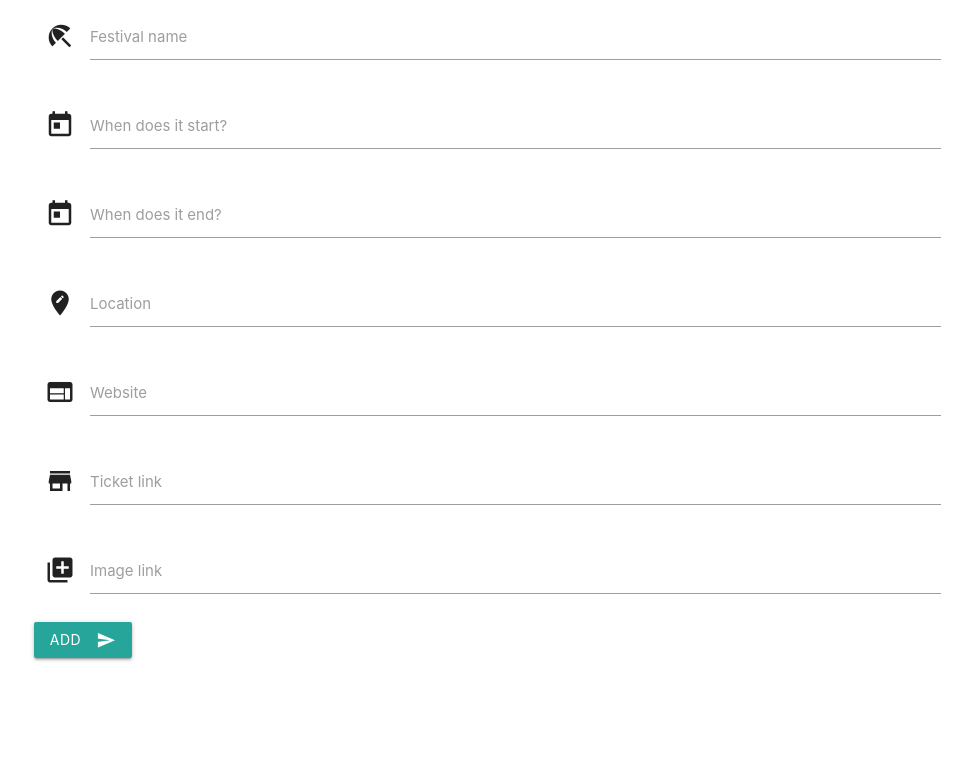
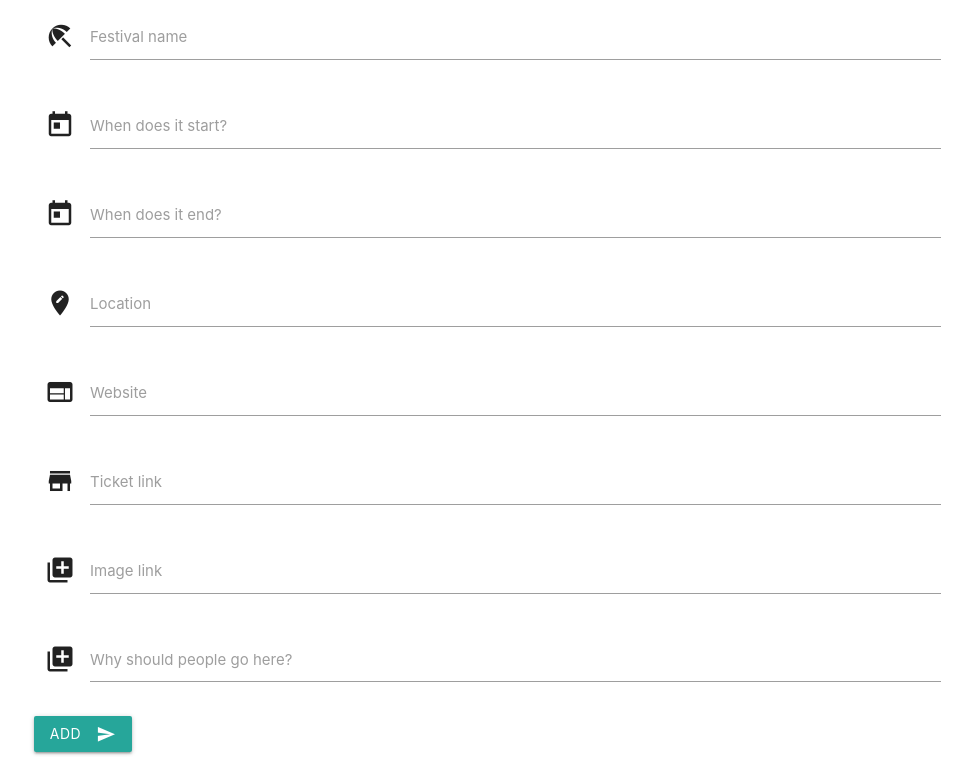
Before and after one commit to jvegter77/milestone-3-edm, a Flask app: page /add_festival in a window 1280 px wide. Shown: the part 705-1462 px from the top of the page, without its empty margins (147-1119 px from the left). Before the commit the page ends 1366 px from the top, so only its background shows below. Run offline with Flask 2, Linux system fonts and the light colour scheme; some libraries are stand-ins or nearby versions.

Commit message:
added comments form the database allowing a user to input a reason for going

```diff
--- a/app.py
+++ b/app.py
@@ -44,7 +44,8 @@ def update_festival(festival_id):
         'location': request.form.get('location'),
         'website': request.form.get('website'),
         'tickets': request.form.get('tickets'),
-        'image': request.form.get('image')
+        'image': request.form.get('image'),
+        'comment': request.form.get('comment')
     })
     return redirect(url_for('get_festivals'))
 
--- a/templates/addfestival.html
+++ b/templates/addfestival.html
@@ -60,6 +60,13 @@
             </div>
         </div>
         <div class="row">
+            <div class="input-field col s12">
+                <i class="material-icons prefix">add_to_photos</i>
+                <textarea id="comment" class="materialize-textarea" data-length="200" name="comment" type="text" class="validate"></textarea>
+                <label for="comment">Why should people go here?</label>
+            </div>
+        </div>
+        <div class="row">
          <button class="btn waves-effect waves-light" type="submit" name="action">Add
             <i class="material-icons right">send</i>
             </button>
--- a/templates/festivals.html
+++ b/templates/festivals.html
@@ -40,6 +40,10 @@
             <h3>Tickets:</h3>
             <a href="{{festivals.tickets}}" target="_blank">tickets</a>
         </div>
+        <div class="row col s12 m12 l12 xl12" id="festivalinfo">
+            <h3>Why go?</h3>
+            {{festivals.comment}}
+        </div>
         <div class="row col s12 m6 l6 xl6 offset-xl6" id="button">
             <a href="{{ url_for('edit_festival', festival_id=festivals._id) }}" class="waves-effect waves-light btn">Edit</a>
         </div>
```
Also changed, not shown: templates/editfestival.html (+7 -0 lines).
